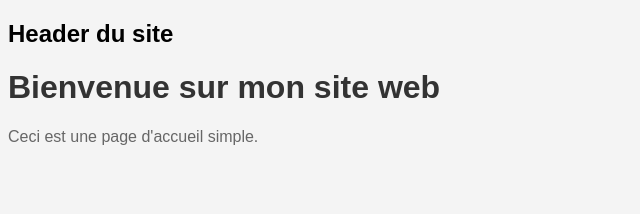
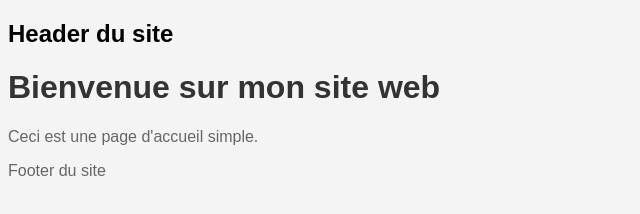
Before and after one commit to louisdev92/Collaboration-Git-et-GitHub, a plain HTML site: page index.html in a window 1280 px wide. Shown: the whole page, without its empty margins (0-640 px from the left). Drawn offline with Linux system fonts and the light colour scheme.

Commit message:
Ajout du footer

```diff
--- a/index.html
+++ b/index.html
@@ -13,4 +13,7 @@
 <h1>Bienvenue sur mon site web</h1>
 <p>Ceci est une page d'accueil simple.</p>
 </body>
+<footer>
+    <p>Footer du site</p>
+</footer>
 </html>
```
